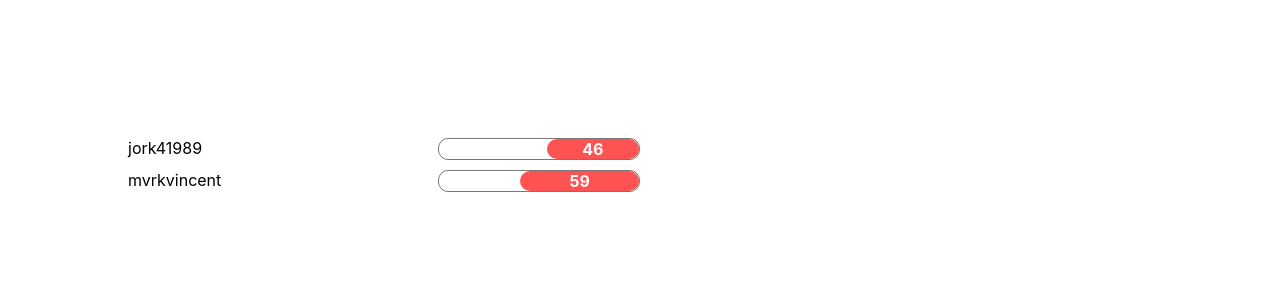
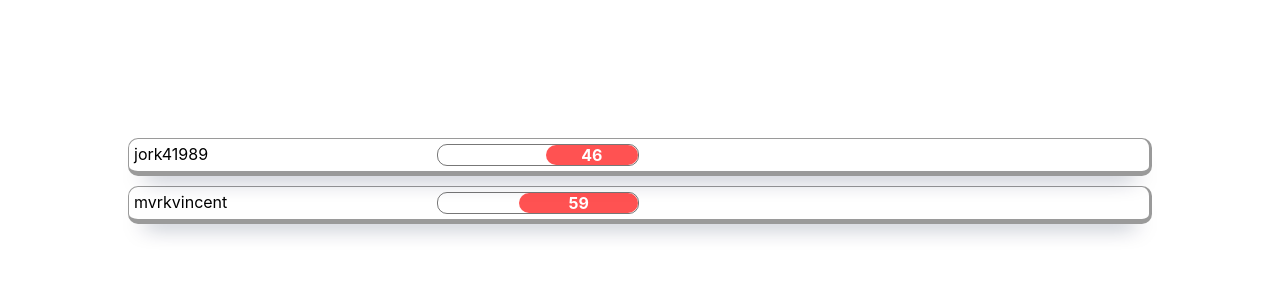
Before and after one commit to mvrkvincent/github-activity-log, a React (Create React App) app: page / in a window 1280 px wide. Shown: the top 300 px of the page. Built offline with nearby package versions, Linux system fonts and the light colour scheme.

Commit message:
more fixes to the css on the main page

```diff
--- a/src/components/MainDash/dash.css
+++ b/src/components/MainDash/dash.css
@@ -4,6 +4,7 @@
   justify-content: space-between;
   width: 50%;
   cursor: pointer;
+
 }
 
 .modalDiv{
@@ -22,7 +23,15 @@
 .userMain{
   display: flex;
   flex-direction: column;
+  justify-content: center;
   margin-top: 10px;
+  border-top: .5px rgba(0, 0, 0, 0.397) solid;
+  border-bottom: 5px rgba(0, 0, 0, 0.397) solid;
+  border-left: 1px rgba(0, 0, 0, 0.397) solid;
+  border-right: 3px rgba(0, 0, 0, 0.397) solid;
+  padding: 5px;
+  border-radius: 10px;
+  box-shadow: 0 16px 22px -17px #03153B;
 }
 
 .healthBar{
```
